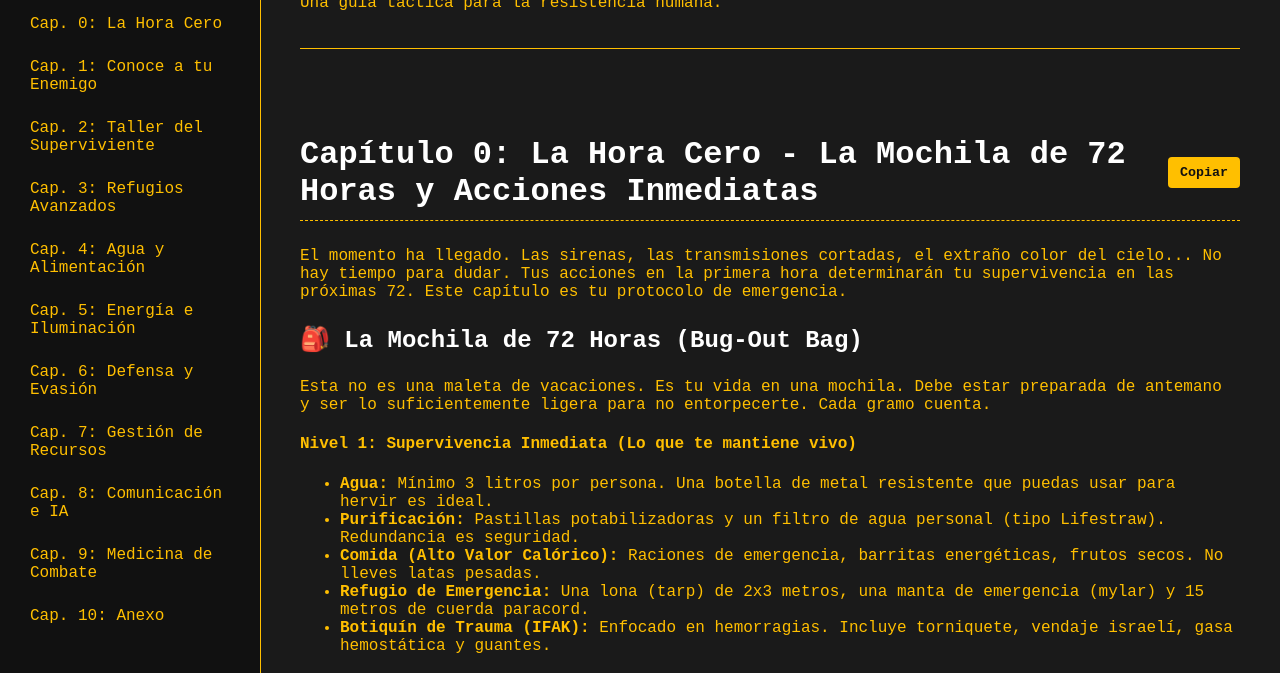
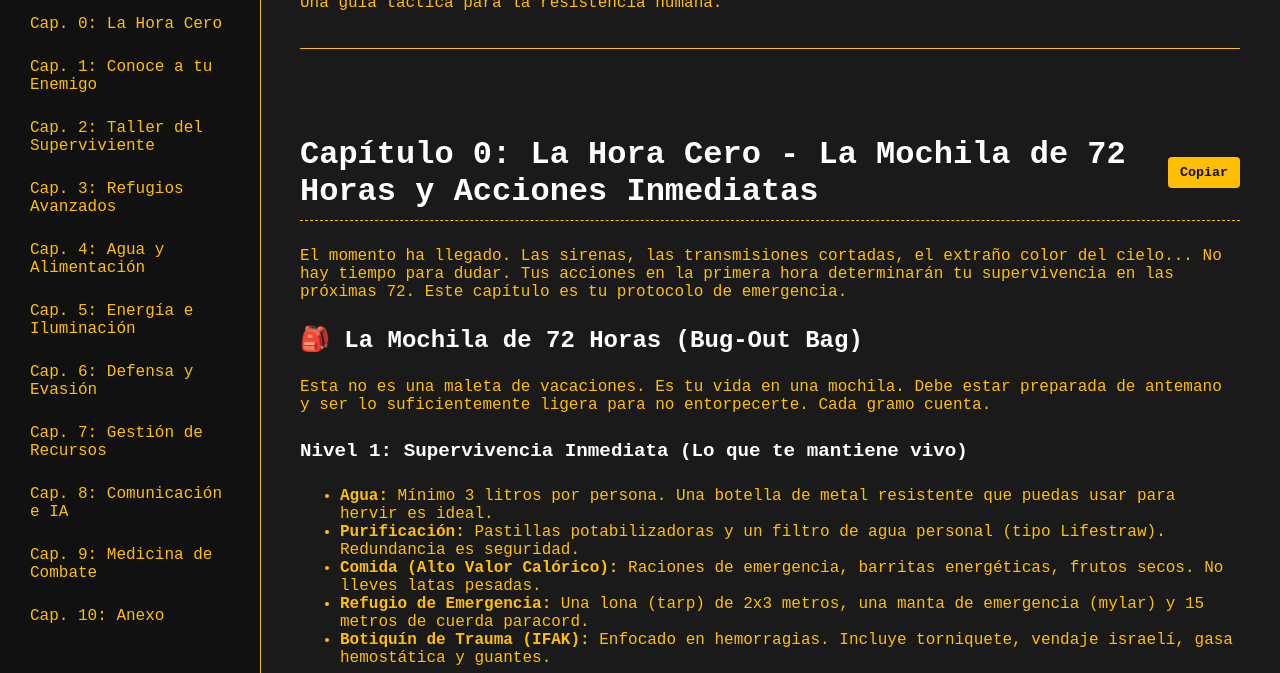
Before and after one commit to Datvsoldier/resilient, a plain HTML site: page index.html in a window 1280 px wide. Shown: the part 107-780 px from the top of the page. Drawn offline with Linux system fonts and the light colour scheme.

Commit message:
Add files via upload

```diff
--- a/style.css
+++ b/style.css
@@ -84,6 +84,11 @@ section h2 {
 
 h3 {
     font-size: 1.5em;
+    color: #ffffff;
+}
+
+h4 {
+    font-size: 1.2em;
     color: #ffffff;
 }
 
```
